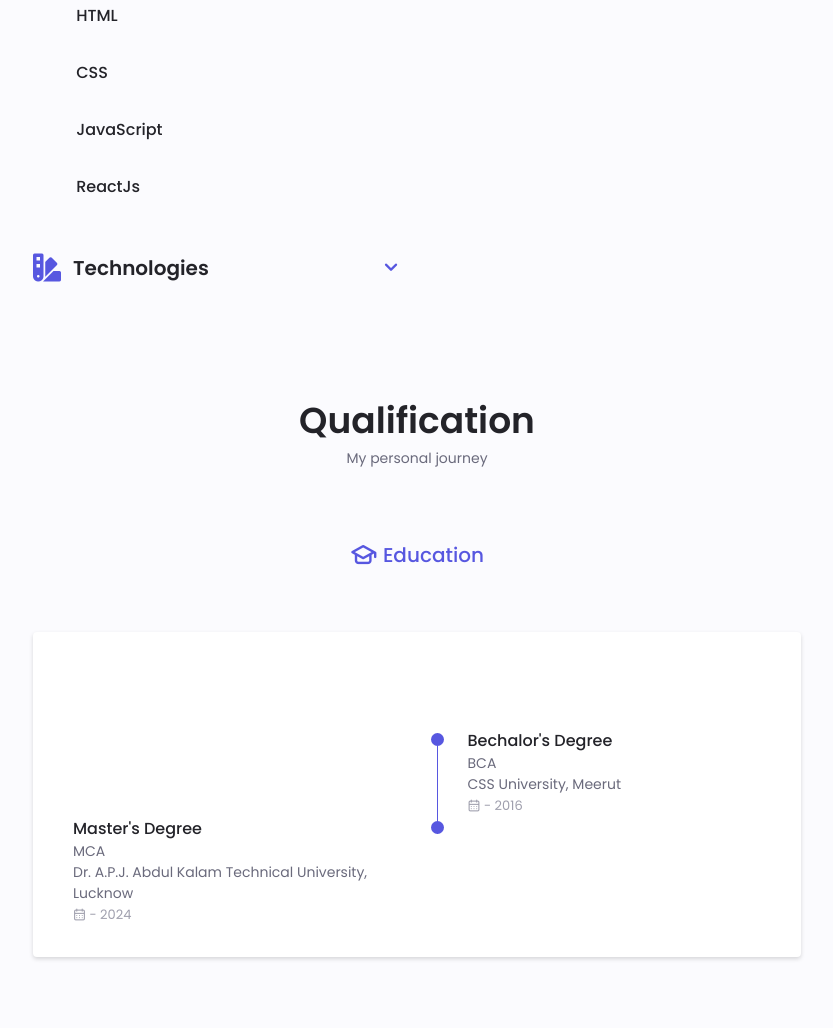
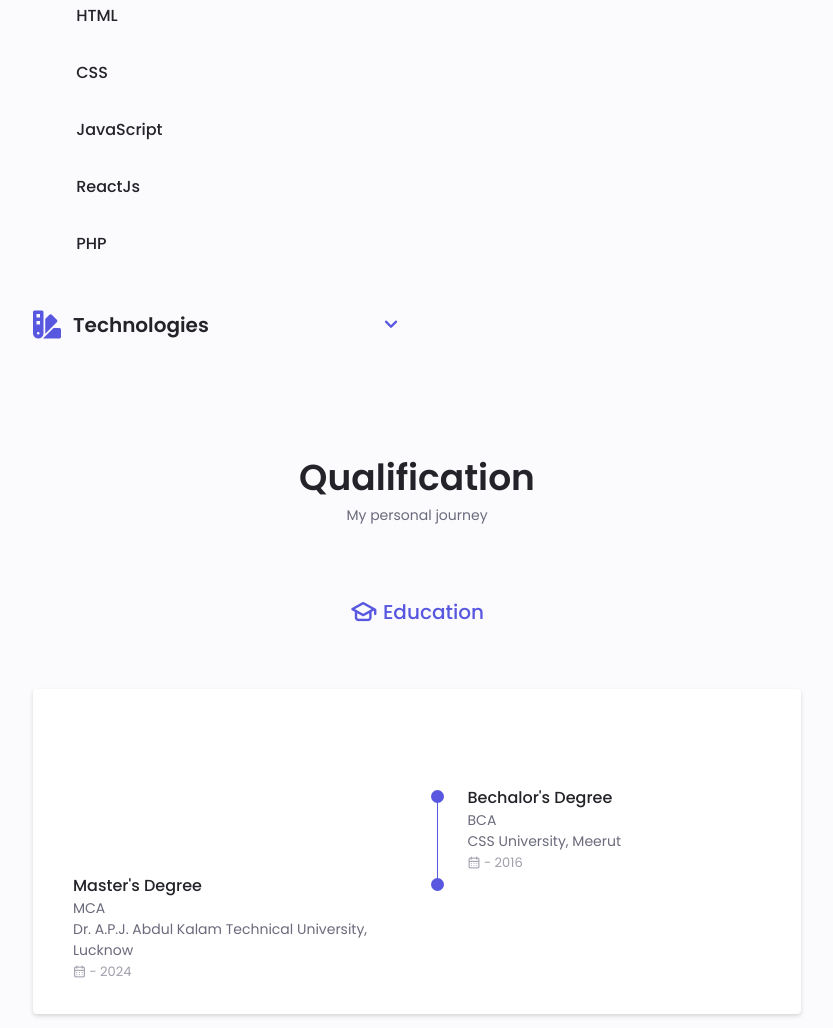
Before and after one commit to aryashubh08/personal_portfolio, a plain HTML site: page index.html in a window 1280 px wide. Shown: the part 1946-2974 px from the top of the page, without its empty margins (223-1056 px from the left). Drawn offline with nearby package versions, Linux system fonts and the light colour scheme.

Commit message:
add some skills and remove some

```diff
--- a/index.html
+++ b/index.html
@@ -206,6 +206,11 @@
                     <h3 class="skills__name">ReactJs</h3>
                   </div>
                 </div>
+                <div class="skills__data">
+                  <div class="skills__titles">
+                    <h3 class="skills__name">PHP</h3>
+                  </div>
+                </div>
               </div>
             </div>
 
@@ -232,27 +237,18 @@
                 </div>
                 <div class="skills__data">
                   <div class="skills__titles">
-                    <h3 class="skills__name">MongoDB</h3>
+                    <h3 class="skills__name">MySQL</h3>
                   </div>
                 </div>
 
 
-                <div class="skills__data">
-                  <div class="skills__titles">
-                    <h3 class="skills__name">NodeJs</h3>
-                  </div>
-                </div>
 
                 <div class="skills__data">
                   <div class="skills__titles">
                     <h3 class="skills__name">Tailwind</h3>
                   </div>
                 </div>
-                <div class="skills__data">
-                  <div class="skills__titles">
-                    <h3 class="skills__name">Express</h3>
-                  </div>
-                </div>
+
               </div>
             </div>
           </div>
```
